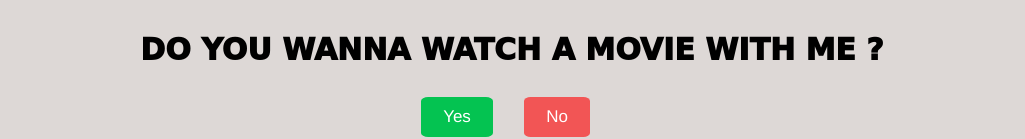
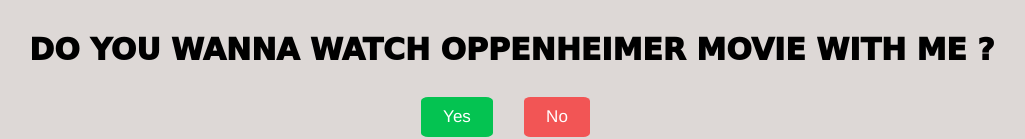
Before and after one commit to krishna0-9/oppenheimer, a plain HTML site: page index.html in a window 1280 px wide. Shown: the part 458-597 px from the top of the page, without its empty margins (148-1173 px from the left). Drawn offline with Linux system fonts and the light colour scheme; a web font is replaced by a local one.

Commit message:
Update index.html

```diff
--- a/index.html
+++ b/index.html
@@ -19,7 +19,7 @@
         <div>
             <h1 class="ask">
                 <div>
-                    <h1 class="ask">DO YOU WANNA WATCH A MOVIE WITH ME ? </h1>
+                    <h1 class="ask">DO YOU WANNA WATCH OPPENHEIMER MOVIE WITH ME ? </h1>
                 </div>
             </h1>
         </div>
```
